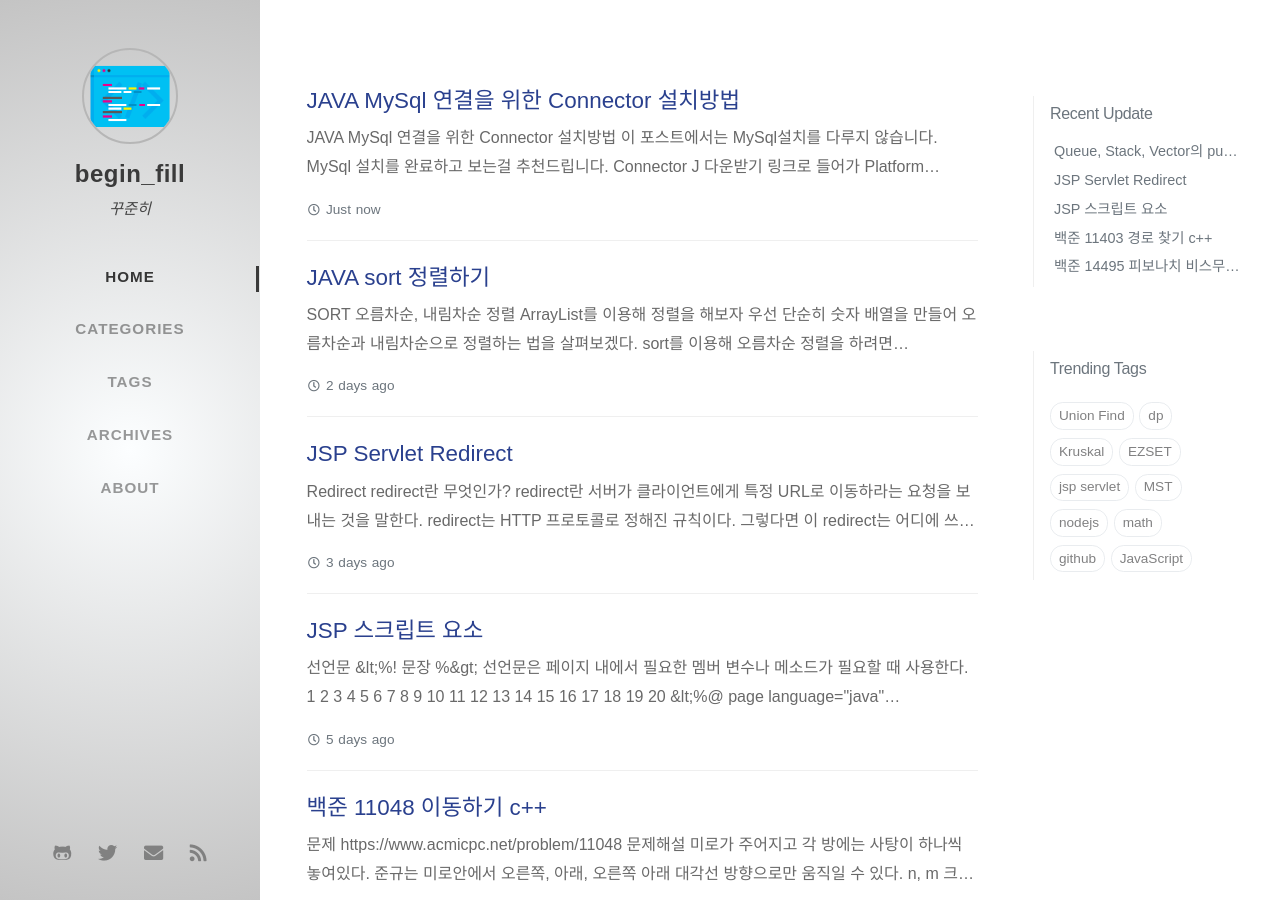
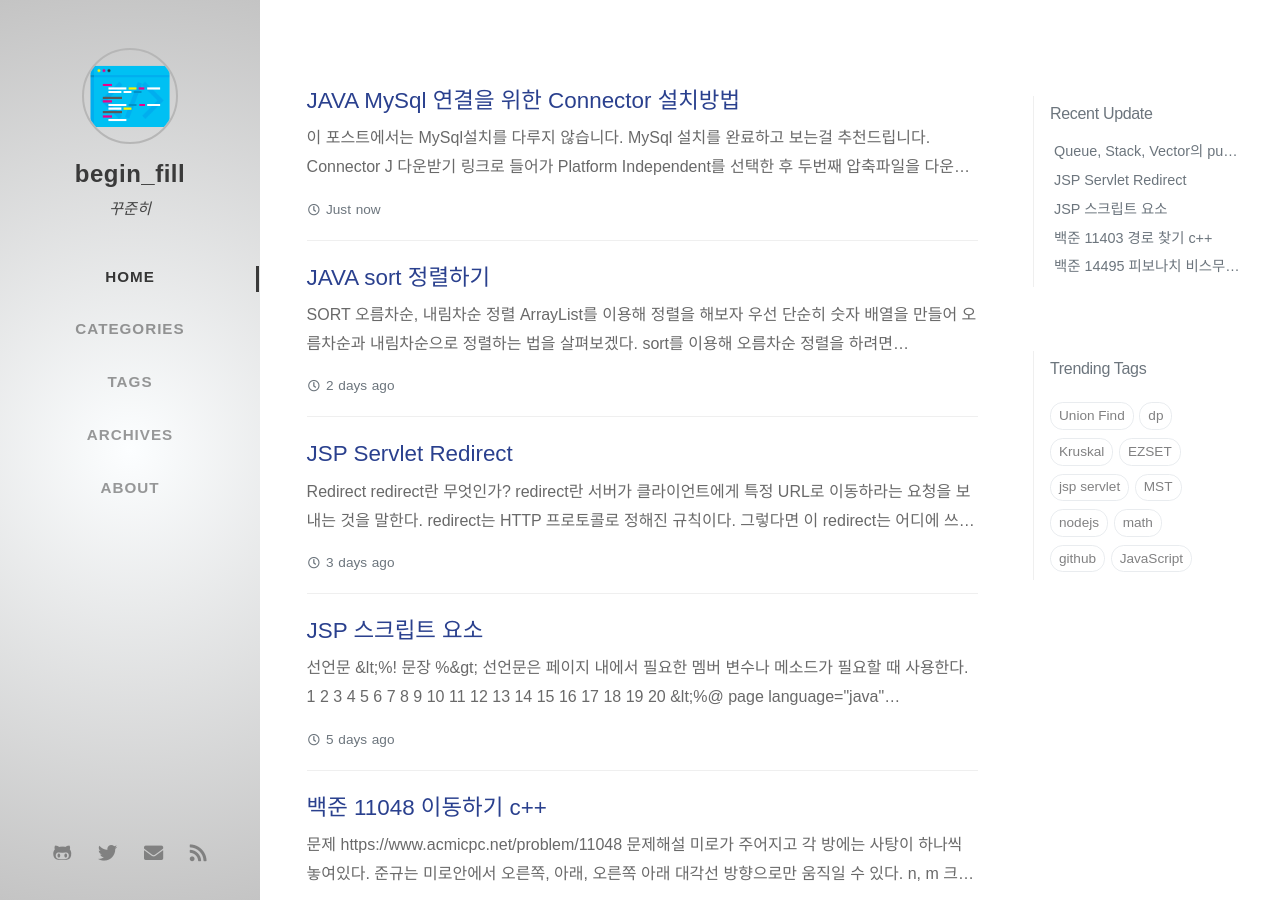
Before and after one commit to ip99202/ip99202.github.io, a Jekyll site: the page built from index.html, in a window 1280 px wide and 900 px high. Built offline with Jekyll 4.4.1, drawn with Linux system fonts in a browser that asks for light colours; nearby versions of some CDN libraries; some web fonts are replaced; the list of posts is cut into pages by our own code; comment, search, counter and statistics services are not loaded.

Commit message:
Fix post

```diff
--- a/_posts/2020-09-04-JAVA-MySql-Connector.md
+++ b/_posts/2020-09-04-JAVA-MySql-Connector.md
@@ -5,8 +5,6 @@ categories: [Develop, JAVA]
 tags: [java]
 ---
 
-# JAVA MySql 연결을 위한 Connector 설치방법
----
 이 포스트에서는 MySql설치를 다루지 않습니다.
 MySql 설치를 완료하고 보는걸 추천드립니다.
 <br>
```
